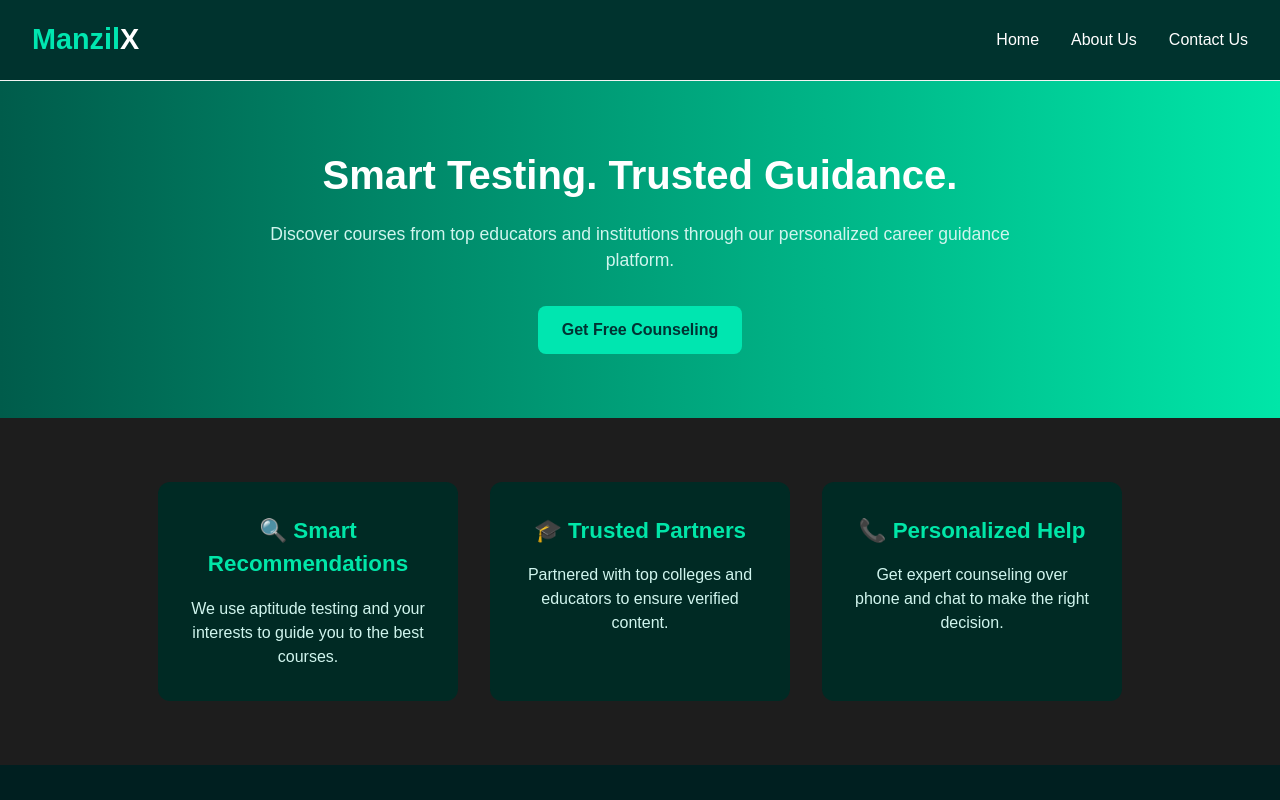
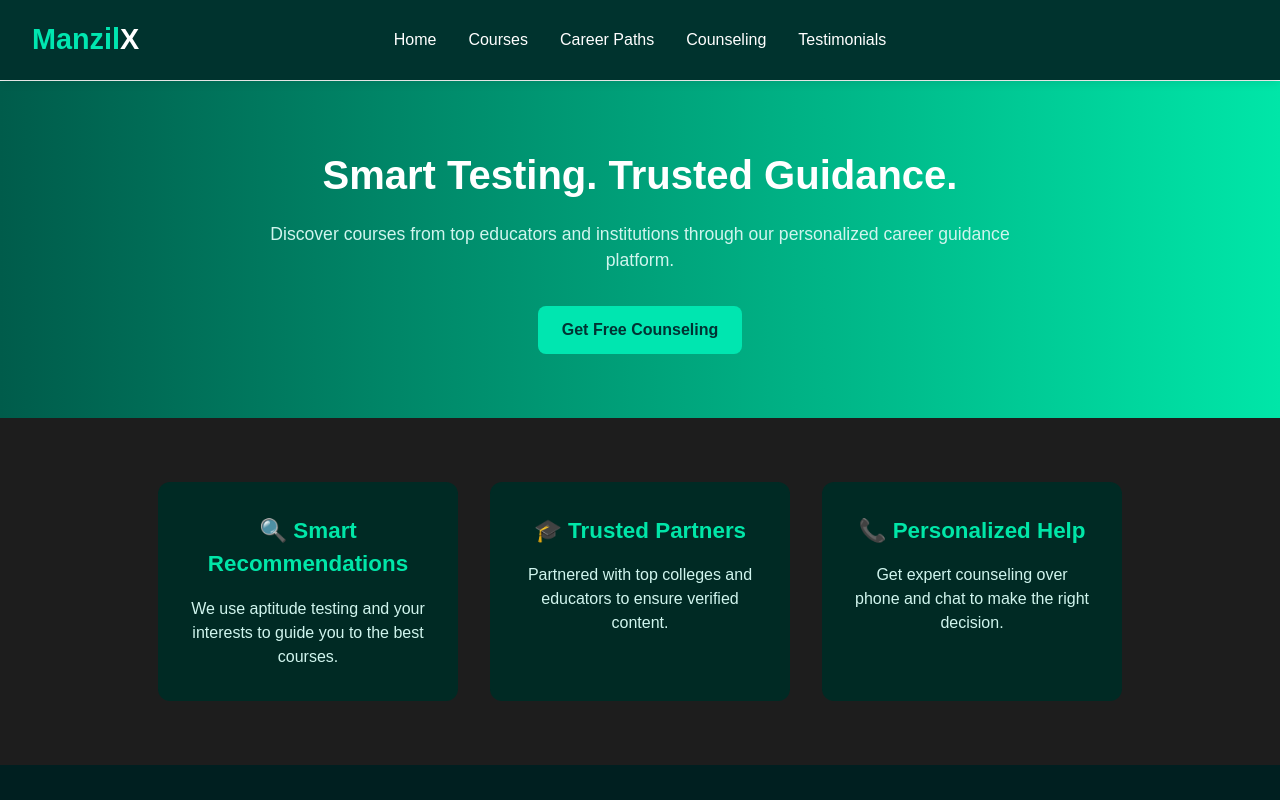
Before and after one commit to DhruvFromEarth/ManzilX, a React (Vite) app: page / in a window 1280 px wide. Built offline with nearby package versions, Linux system fonts and the light colour scheme.

Commit message:
First Commit

```diff
--- a/src/components/Navbar.jsx
+++ b/src/components/Navbar.jsx
@@ -1,17 +1,20 @@
 import React from 'react';
-import '../styles/Navbar.css';// Make sure this path matches your project structure
+import '../styles/Navbar.css';
 
 const Navbar = () => {
   return (
     <div className="navbar">
+      <ul className="nav-links">
+        <li><a href="#">Home</a></li>
+        <li><a href="#">Courses</a></li>
+        <li><a href="#">Career Paths</a></li>
+        <li><a href="#">Counseling</a></li>
+        <li><a href="#">Testimonials</a></li>
+
+      </ul>
       <div className="nav-logo">
         Manzil<span style={{ color: 'white' }}>X</span>
       </div>
-      <ul className="nav-links">
-        <li><a href="#">Home</a></li>
-        <li><a href="#">About Us</a></li>
-        <li><a href="#">Contact Us</a></li>
-      </ul>
     </div>
   );
 };
--- a/src/styles/Footer.css
+++ b/src/styles/Footer.css
@@ -1,3 +1,4 @@
+
 .footer-section {
     background-color: #040e26;
     color: white;
--- a/src/styles/Navbar.css
+++ b/src/styles/Navbar.css
@@ -1,3 +1,21 @@
+@layer base {
+  :root {
+    --chart-1: 12 76% 61%;
+    --chart-2: 173 58% 39%;
+    --chart-3: 197 37% 24%;
+    --chart-4: 43 74% 66%;
+    --chart-5: 27 87% 67%;
+  }
+
+  .dark {
+    --chart-1: 220 70% 50%;
+    --chart-2: 160 60% 45%;
+    --chart-3: 30 80% 55%;
+    --chart-4: 280 65% 60%;
+    --chart-5: 340 75% 55%;
+  }
+}
+
 .navbar {
   position: fixed;
   top: 0;
@@ -7,16 +25,20 @@
   background-color: #00332e;
   color: white;
   z-index: 1000;
+  box-shadow: 0 2px 10px rgba(0, 0, 0, 0.1);
 
   display: flex;
-  justify-content: space-between;
+  justify-content: center; /* Center nav links */
   align-items: center;
+  box-sizing: border-box;
   padding: 0 2rem;
-  box-sizing: border-box;
-
 }
 
 .nav-logo {
+  position: absolute;
+  left: 2rem;
+  top: 50%;
+  transform: translateY(-50%);
   font-size: 1.8rem;
   font-weight: bold;
   color: #00e6b0;
@@ -40,3 +62,8 @@
 .nav-links li a:hover {
   color: #00e6b0;
 }
+
+.nav-links li a.active {
+  color: #00e6b0;
+  border-bottom: 2px solid #00e6b0;
+}
```
Also changed, not shown: src/components/Footer.jsx (line endings or trailing spaces).
